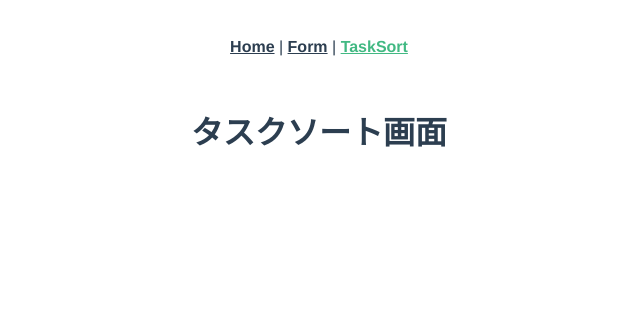
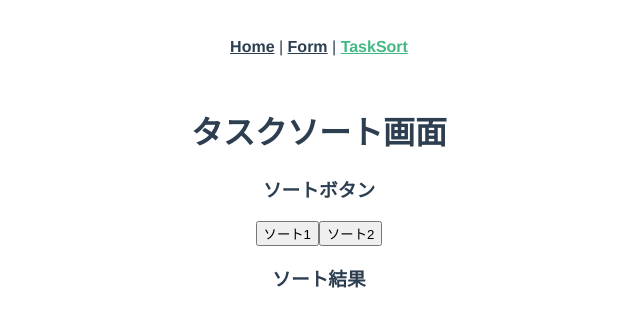
Before and after one commit to FukeKazki/TapiokaTaskApp, a Vue app: page /task-sort in a window 1280 px wide. Shown: the top 326 px of the page, without its empty margins (321-961 px from the left). Built offline with nearby package versions, Linux system fonts and the light colour scheme.

Commit message:
Update: ソート画面のアップデート

```diff
--- a/src/views/Home.vue
+++ b/src/views/Home.vue
@@ -1,6 +1,6 @@
 <template>
   <div class="home">
-    <h1></h1>
+    <h1>トップページ</h1>
     <ul>
       <li v-for="task in $store.state.task" :key="task.id">
         <p>タスク名: {{ task.name }}</p>
--- a/src/views/TaskSort.vue
+++ b/src/views/TaskSort.vue
@@ -1,10 +1,39 @@
 <template>
-    <h1>タスクソート画面</h1>
+    <div>
+        <h1>タスクソート画面</h1>
+        <h3>ソートボタン</h3>
+        <button @click="sort1">ソート1</button>
+        <button @click="sort2">ソート2</button>
+        <div class="sort-result">
+            <h3>ソート結果</h3>
+            <ul>
+                <li v-for="task in sortResult" :key="task.id">
+                    <p>タスク名: {{ task.name }}</p>
+                    <p>期限: {{ task.end }}</p>
+                    <p>難易度: {{ task.difficulty }}</p>
+                    <p>コンディション: {{ task.conditions }}</p>
+                </li>
+            </ul>
+        </div>
+    </div>
 </template>
 
 <script>
     export default {
-        name: "TaskSort"
+        name: "TaskSort",
+        data: function () {
+            return {
+                sortResult: [],
+            };
+        },
+        methods: {
+            sort1: function () {
+
+            },
+            sort2: function () {
+
+            },
+        }
     }
 </script>
 
```
